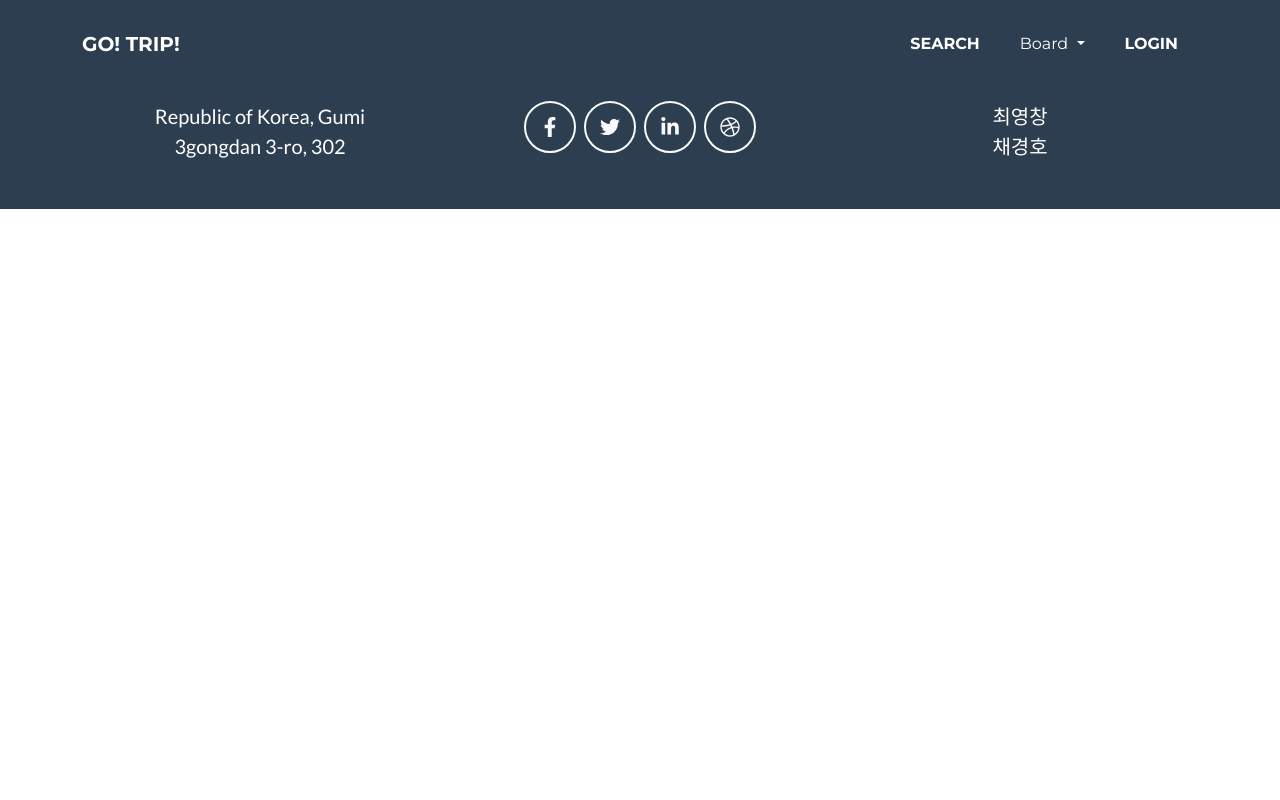
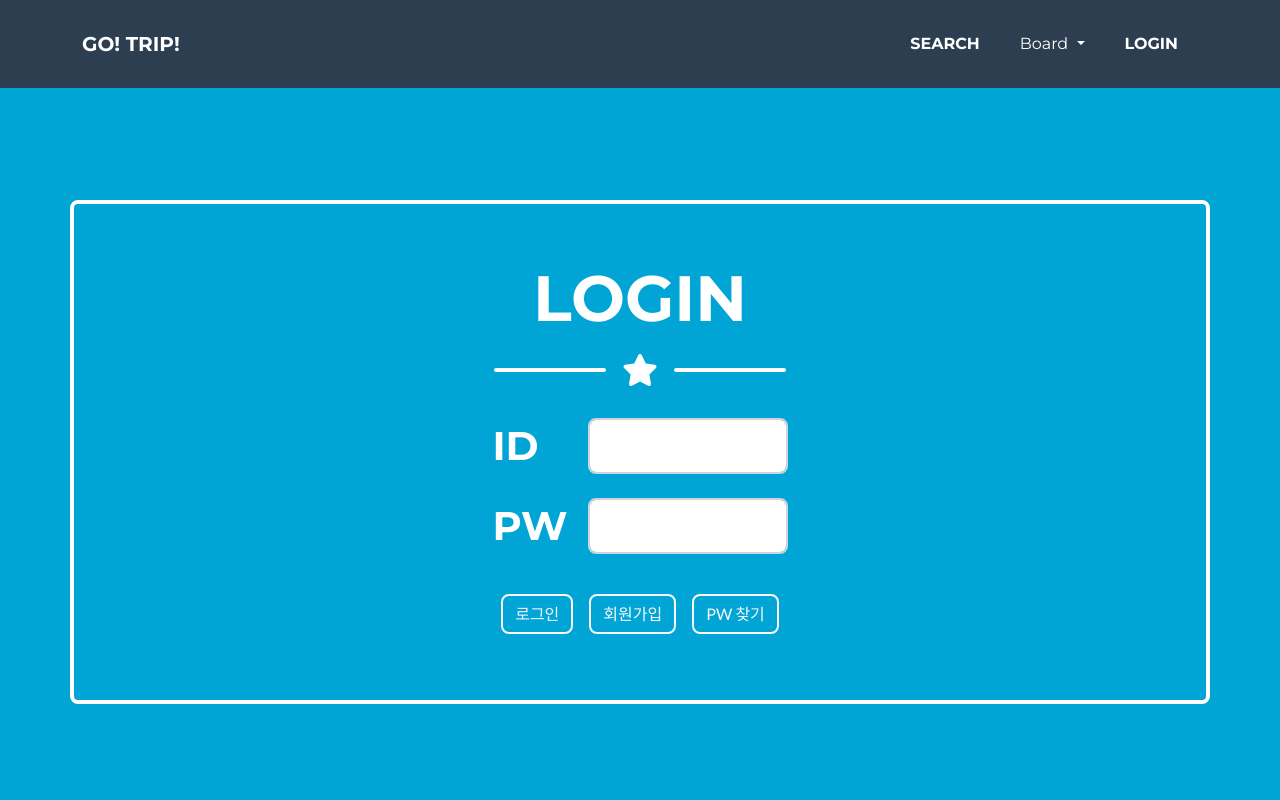
Before and after one commit to streaTL/-hitchhiker, a Vue app in the folder enjoytrip/: page /login in a window 1280 px wide. Shown: the top 800 px of the page. Built offline with nearby package versions, Linux system fonts and the light colour scheme; the HTML template or start-up script is replaced by a standard one.

Commit message:
login page

```diff
--- a/enjoytrip/src/components/common/NavComponent.vue
+++ b/enjoytrip/src/components/common/NavComponent.vue
@@ -74,7 +74,7 @@
             <li v-if="userinfo == null" class="nav-item mx-0 mx-lg-1">
               <router-link
                 class="nav-link py-3 px-0 px-lg-3 rounded"
-                to="/user/login"
+                to="/login"
                 style="display: block"
                 id="loginNavBtn"
                 >Login</router-link
@@ -87,14 +87,14 @@
             >
               <router-link
                 class="nav-link py-3 px-0 px-lg-3 rounded"
-                to="/user/myPage"
+                to="/myPage"
                 >My Page</router-link
               >
             </li>
             <li v-if="userinfo != null" class="nav-item mx-0 mx-lg-1">
               <router-link
                 class="nav-link py-3 px-0 px-lg-3 rounded"
-                to="/user/logout"
+                to="/logout"
                 id="logoutNavBtn"
                 >Logout</router-link
               >
--- a/enjoytrip/src/router/index.js
+++ b/enjoytrip/src/router/index.js
@@ -28,15 +28,21 @@ const routes = [
     props: true,
   },
   {
-    path: "detail",
+    path: "/detail",
     name: "boardDetail",
     component: () => import("@/components/board/Detail"),
     props: true,
   },
   {
-    path: "write",
+    path: "/write",
     name: "boardWrite",
     component: () => import("@/components/board/BoardWrite"),
+    props: true,
+  },
+  {
+    path: "/login",
+    name: "userLogin",
+    component: () => import("@/views/LoginView"),
     props: true,
   },
 ];
--- a/enjoytrip/src/store/index.js
+++ b/enjoytrip/src/store/index.js
@@ -1,17 +1,44 @@
-import Vue from 'vue'
-import Vuex from 'vuex'
+import Vue from "vue";
+import Vuex from "vuex";
+import user from "@/api/user";
 
-Vue.use(Vuex)
+Vue.use(Vuex);
 
 export default new Vuex.Store({
   state: {
+    userInfo: "",
+    isLogin: false,
   },
-  getters: {
-  },
+  getters: {},
   mutations: {
+    SET_USERINFO(state, user) {
+      this.userInfo = user;
+    },
+    SET_IS_LOGIN(state, check) {
+      this.isLogin = check;
+    },
   },
   actions: {
+    async login({ commit }, user2) {
+      user
+        .get("/login", {
+          userId: user2.userId,
+          userPw: user2.userPw,
+        })
+        .then(({ data }) => {
+          if (data.message == "success") {
+            let accessToken = data["access-token"];
+            let refreshToken = data["refresh-token"];
+            commit("SET_IS_LOGIN", true);
+            commit("SET_USERINFO", user2.userId);
+            sessionStorage.setItem("access-token", accessToken);
+            sessionStorage.setItem("refresh-token", refreshToken);
+          } else {
+            commit("SET_IS_LOGIN", false);
+            commit("SET_USERINFO", null);
+          }
+        });
+    },
   },
-  modules: {
-  }
-})
+  modules: {},
+});
--- a/enjoytrip/src/views/LoginView.vue
+++ b/enjoytrip/src/views/LoginView.vue
@@ -1,18 +1,102 @@
 <template>
-  <div></div>
+  <div>
+    <section
+      class="masthead bg-primary text-white text-center"
+      id="loginBackground"
+    >
+      <div
+        class="container d-flex align-items-center flex-column card2 border-white"
+      >
+        <h1 class="masthead-heading text-uppercase mb-0">Login</h1>
+
+        <div class="divider-custom divider-light">
+          <div class="divider-custom-line"></div>
+          <div class="divider-custom-icon"><i class="fas fa-star"></i></div>
+          <div class="divider-custom-line"></div>
+        </div>
+
+        <form action="" name="login-form" class="login-form" method="post">
+          <div class="d-flex mb-4 justify-content-md-between">
+            <h3 class="masthead-heading text-uppercase mb-0 fs-1 me-5">ID</h3>
+            <input
+              type="text"
+              class="form-control input-sm"
+              id="userId"
+              v-model="user.userId"
+              style="width: 200px"
+            />
+          </div>
+          <div class="d-flex mb-4 justify-content-md-between">
+            <h3
+              class="masthead-heading text-uppercase mb-0 fs-1"
+              style="margin-right: 20px"
+            >
+              PW
+            </h3>
+            <input
+              type="password"
+              class="form-control input-sm"
+              id="userPw"
+              autocomplete="off"
+              v-model="user.userPw"
+              style="width: 200px"
+            />
+          </div>
+          <input
+            class="btn btn-outline-light text-nowrap mt-3 input-sm me-3"
+            type="button"
+            id="login"
+            @click="doLogin"
+            value="로그인"
+          />
+          <a
+            class="btn btn-outline-light text-nowrap mt-3 input-sm me-3"
+            id="register"
+            href="${root}/user/regist"
+          >
+            회원가입
+          </a>
+          <a
+            class="btn btn-outline-light text-nowrap mt-3 input-sm"
+            id="findPW"
+            href="${root}/user/findPW"
+          >
+            PW 찾기
+          </a>
+        </form>
+      </div>
+    </section>
+  </div>
 </template>
 
 <script>
+import { mapActions, mapState } from "vuex";
 export default {
   name: "LoginView",
   components: {},
   data() {
     return {
-      message: "",
+      user: {
+        userId: "",
+        userPw: "",
+      },
     };
   },
   created() {},
-  methods: {},
+  computed: {
+    ...mapState(["isLogin", "userInfo"]),
+  },
+  methods: {
+    ...mapActions(["login"]),
+    doLogin() {
+      this.login(this.user);
+      if (this.isLogin == true) {
+        this.$router.push("{ name: main }");
+      } else {
+        alert("아이디와 비밀번호를 확인해주세요");
+      }
+    },
+  },
 };
 </script>
 
```
